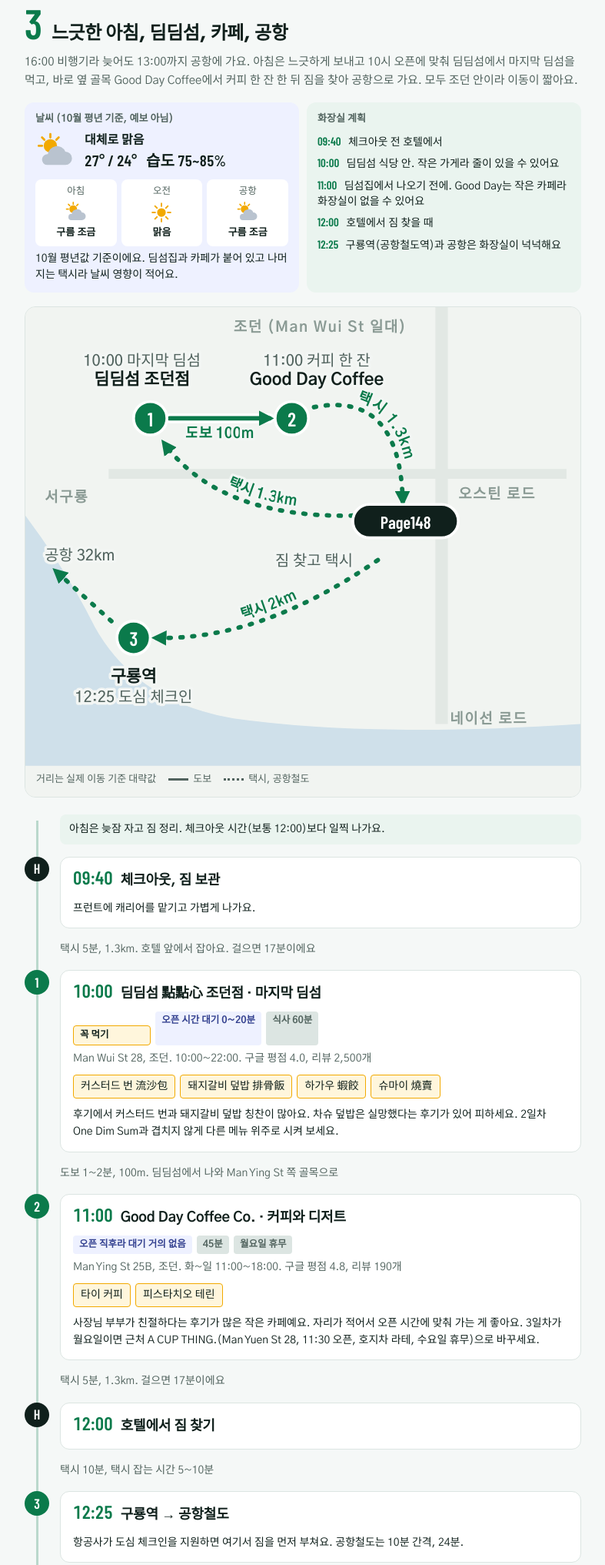
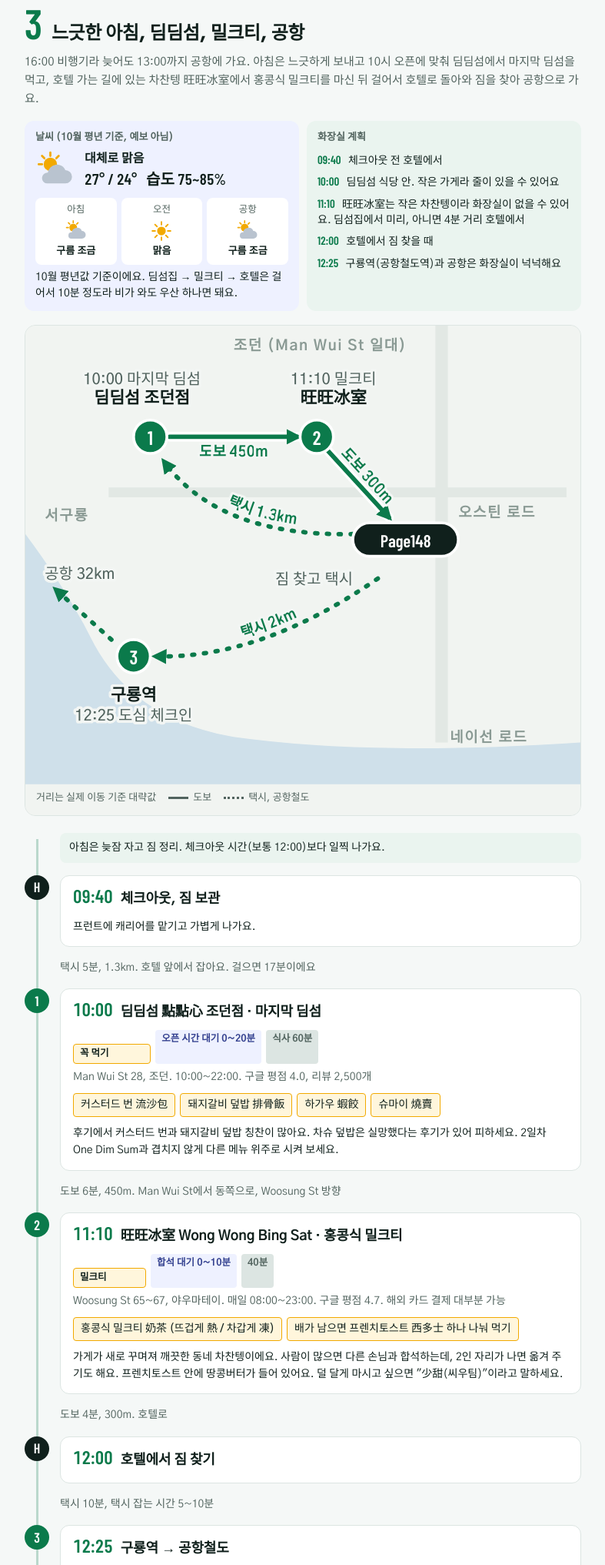
Before and after one commit to ghlee3401/travel2, a plain HTML site: page index.html in a window 1280 px wide. Shown: the part 8673-10706 px from the top of the page at 77% size, without its empty margins (246-1033 px from the left). Drawn offline with nearby package versions, Linux system fonts and the light colour scheme.

Commit message:
3일차 밀크티를 旺旺冰室로 변경, 호텔까지 도보
Co-Authored-By: Claude Opus 5.5 <noreply@anthropic.com>
Claude-Session: https://claude.ai/code/session_01EoGM9A9zeLnYAZgyHFJxHU

```diff
--- a/index.html
+++ b/index.html
@@ -417,15 +417,15 @@ footer{padding-block:26px 40px;color:var(--sub);font-size:13px}
 
 <!-- ===================== DAY 3 ===================== -->
 <section id="day3" class="d3">
-  <div class="dayhead"><span class="n">3</span><h2>느긋한 아침, 딤딤섬, 카페, 공항</h2></div>
-  <p class="lead">16:00 비행기라 늦어도 13:00까지 공항에 가요. 아침은 느긋하게 보내고 10시 오픈에 맞춰 딤딤섬에서 마지막 딤섬을 먹고, 바로 옆 골목 Good Day Coffee에서 커피 한 잔 한 뒤 짐을 찾아 공항으로 가요. 모두 조던 안이라 이동이 짧아요.</p>
+  <div class="dayhead"><span class="n">3</span><h2>느긋한 아침, 딤딤섬, 밀크티, 공항</h2></div>
+  <p class="lead">16:00 비행기라 늦어도 13:00까지 공항에 가요. 아침은 느긋하게 보내고 10시 오픈에 맞춰 딤딤섬에서 마지막 딤섬을 먹고, 호텔 가는 길에 있는 차찬텡 旺旺冰室에서 홍콩식 밀크티를 마신 뒤 걸어서 호텔로 돌아와 짐을 찾아 공항으로 가요.</p>
 
   <div class="daybox">
-    <div class="wx"><b>날씨 (10월 평년 기준, 예보 아님)</b><div class="wxtop"><svg role="img" aria-label="대체로 맑음"><use href="#i-partly"></use></svg><div><span class="wxsky">대체로 맑음</span><span class="wxv">27° / 24°</span><span class="wxv">습도 75~85%</span></div></div><div class="wxparts"><div>아침<svg aria-hidden="true"><use href="#i-partly"></use></svg><b>구름 조금</b></div><div>오전<svg aria-hidden="true"><use href="#i-sun"></use></svg><b>맑음</b></div><div>공항<svg aria-hidden="true"><use href="#i-partly"></use></svg><b>구름 조금</b></div></div><p>10월 평년값 기준이에요. 딤섬집과 카페가 붙어 있고 나머지는 택시라 날씨 영향이 적어요.</p></div>
+    <div class="wx"><b>날씨 (10월 평년 기준, 예보 아님)</b><div class="wxtop"><svg role="img" aria-label="대체로 맑음"><use href="#i-partly"></use></svg><div><span class="wxsky">대체로 맑음</span><span class="wxv">27° / 24°</span><span class="wxv">습도 75~85%</span></div></div><div class="wxparts"><div>아침<svg aria-hidden="true"><use href="#i-partly"></use></svg><b>구름 조금</b></div><div>오전<svg aria-hidden="true"><use href="#i-sun"></use></svg><b>맑음</b></div><div>공항<svg aria-hidden="true"><use href="#i-partly"></use></svg><b>구름 조금</b></div></div><p>10월 평년값 기준이에요. 딤섬집 → 밀크티 → 호텔은 걸어서 10분 정도라 비가 와도 우산 하나면 돼요.</p></div>
     <div class="wc"><b>화장실 계획</b><ul>
       <li><em>09:40</em> 체크아웃 전 호텔에서</li>
       <li><em>10:00</em> 딤딤섬 식당 안. 작은 가게라 줄이 있을 수 있어요</li>
-      <li><em>11:00</em> 딤섬집에서 나오기 전에. Good Day는 작은 카페라 화장실이 없을 수 있어요</li>
+      <li><em>11:10</em> 旺旺冰室는 작은 차찬텡이라 화장실이 없을 수 있어요. 딤섬집에서 미리, 아니면 4분 거리 호텔에서</li>
       <li><em>12:00</em> 호텔에서 짐 찾을 때</li>
       <li><em>12:25</em> 구룡역(공항철도역)과 공항은 화장실이 넉넉해요</li>
     </ul></div>
@@ -433,7 +433,7 @@ footer{padding-block:26px 40px;color:var(--sub);font-size:13px}
 
   <div class="map">
   <svg viewBox="0 0 400 330" role="img" aria-label="3일차 동선 지도">
-    <defs><marker id="m3" viewBox="0 0 10 10" refX="7" refY="5" markerWidth="11" markerHeight="11" markerUnits="userSpaceOnUse" orient="auto-start-reverse"><path d="M0 0L10 5L0 10z" fill="#0B7A4B"></path></marker><path id="day3p0" d="M100 98 Q140 152 236 150"></path><path id="day3p1" d="M104 80 L176 80"></path><path id="day3p2" d="M208 72 Q270 60 272 140"></path><path id="day3p3" d="M94 238 Q170 240 254 182"></path></defs>
+    <defs><marker id="m3" viewBox="0 0 10 10" refX="7" refY="5" markerWidth="11" markerHeight="11" markerUnits="userSpaceOnUse" orient="auto-start-reverse"><path d="M0 0L10 5L0 10z" fill="#0B7A4B"></path></marker><path id="day3p0" d="M100 98 Q140 152 236 150"></path><path id="day3p1" d="M104 80 L196 80"></path><path id="day3p2" d="M218 90 L262 138"></path><path id="day3p3" d="M94 238 Q170 240 254 182"></path></defs>
     <rect width="400" height="330" fill="#F1F4F1"></rect>
     <path d="M0 150 L0 330 L400 330 L400 300 Q250 310 150 296 Q80 284 50 230 Q30 190 0 150 Z" fill="#CFE0EA"></path>
     <path d="M300 0 L300 300" stroke="#E2E8E4" stroke-width="9"></path>
@@ -442,23 +442,23 @@ footer{padding-block:26px 40px;color:var(--sub);font-size:13px}
     <text class="area" x="312" y="138">오스틴 로드</text>
     <text class="area" x="14" y="140">서구룡</text>
     <text class="area" x="150" y="18">조던 (Man Wui St 일대)</text>
-    <g class="cs"><path d="M104 80 L176 80"></path></g>
+    <g class="cs"><path d="M104 80 L196 80"></path><path d="M218 90 L262 138"></path></g>
     <g class="rt" stroke="#0B7A4B">
       <path class="dash" d="M236 150 Q140 152 100 98" marker-end="url(#m3)"></path>
-      <path d="M104 80 L176 80" marker-end="url(#m3)"></path>
-      <path class="dash" d="M208 72 Q270 60 272 140" marker-end="url(#m3)"></path>
+      <path d="M104 80 L196 80" marker-end="url(#m3)"></path>
+      <path d="M218 90 L262 138" marker-end="url(#m3)"></path>
       <path class="dash" d="M254 182 Q170 240 94 238" marker-end="url(#m3)"></path>
       <path class="dash" d="M62 226 L22 190" marker-end="url(#m3)"></path>
     </g>
     <rect x="236" y="142" width="76" height="24" rx="12" fill="#10201C" stroke="#fff" stroke-width="2"></rect>
     <text class="pill" x="274" y="154.5">Page148</text>
-    <g fill="#0B7A4B"><text class="dl" dy="-5"><textPath href="#day3p0" startOffset="55%" text-anchor="middle">택시 1.3km</textPath></text><text class="dl" dy="14"><textPath href="#day3p1" startOffset="50%" text-anchor="middle">도보 100m</textPath></text><text class="dl" dy="-5"><textPath href="#day3p2" startOffset="50%" text-anchor="middle">택시 1.3km</textPath></text><text class="dl" dy="-5"><textPath href="#day3p3" startOffset="50%" text-anchor="middle">택시 2km</textPath></text></g>
+    <g fill="#0B7A4B"><text class="dl" dy="-5"><textPath href="#day3p0" startOffset="55%" text-anchor="middle">택시 1.3km</textPath></text><text class="dl" dy="14"><textPath href="#day3p1" startOffset="50%" text-anchor="middle">도보 450m</textPath></text><text class="dl" dy="-5"><textPath href="#day3p2" startOffset="50%" text-anchor="middle">도보 300m</textPath></text><text class="dl" dy="-5"><textPath href="#day3p3" startOffset="50%" text-anchor="middle">택시 2km</textPath></text></g>
     <g fill="#0B7A4B" stroke="#fff" stroke-width="2">
-      <circle cx="90" cy="80" r="12"></circle><circle cx="192" cy="80" r="12"></circle><circle cx="78" cy="238" r="12"></circle>
+      <circle cx="90" cy="80" r="12"></circle><circle cx="210" cy="80" r="12"></circle><circle cx="78" cy="238" r="12"></circle>
     </g>
-    <text class="num" x="90" y="80.5">1</text><text class="num" x="192" y="80.5">2</text><text class="num" x="78" y="238.5">3</text>
+    <text class="num" x="90" y="80.5">1</text><text class="num" x="210" y="80.5">2</text><text class="num" x="78" y="238.5">3</text>
     <text class="nm" x="84" y="56" text-anchor="middle">딤딤섬 조던점</text><text class="tm" x="84" y="42" text-anchor="middle">10:00 마지막 딤섬</text>
-    <text class="nm" x="210" y="56" text-anchor="middle">Good Day Coffee</text><text class="tm" x="210" y="42" text-anchor="middle">11:00 커피 한 잔</text>
+    <text class="nm" x="222" y="56" text-anchor="middle">旺旺冰室</text><text class="tm" x="222" y="42" text-anchor="middle">11:10 밀크티</text>
     <text class="tm" x="236" y="186" text-anchor="end">짐 찾고 택시</text>
     <text class="nm" x="78" y="270" text-anchor="middle">구룡역</text><text class="tm" x="78" y="284" text-anchor="middle">12:25 도심 체크인</text>
     <text class="tm" x="14" y="182">공항 32km</text>
@@ -475,13 +475,13 @@ footer{padding-block:26px 40px;color:var(--sub);font-size:13px}
       <p class="where">Man Wui St 28, 조던. 10:00~22:00. 구글 평점 4.0, 리뷰 2,500개</p>
       <ul class="eat"><li>커스터드 번 流沙包</li><li>돼지갈비 덮밥 排骨飯</li><li>하가우 蝦餃</li><li>슈마이 燒賣</li></ul>
       <p class="tip">후기에서 커스터드 번과 돼지갈비 덮밥 칭찬이 많아요. 차슈 덮밥은 실망했다는 후기가 있어 피하세요. 2일차 One Dim Sum과 겹치지 않게 다른 메뉴 위주로 시켜 보세요.</p></div></li>
-    <li class="move">도보 1~2분, 100m. 딤딤섬에서 나와 Man Ying St 쪽 골목으로</li>
-    <li class="stop"><div class="no">2</div><div class="body"><div class="hd"><time>11:00</time><h3>Good Day Coffee Co. · 커피와 디저트</h3></div>
-      <div class="chips"><span class="chip wait">오픈 직후라 대기 거의 없음</span><span class="chip">45분</span><span class="chip">월요일 휴무</span></div>
-      <p class="where">Man Ying St 25B, 조던. 화~일 11:00~18:00. 구글 평점 4.8, 리뷰 190개</p>
-      <ul class="eat"><li>타이 커피</li><li>피스타치오 테린</li></ul>
-      <p class="tip">사장님 부부가 친절하다는 후기가 많은 작은 카페예요. 자리가 적어서 오픈 시간에 맞춰 가는 게 좋아요. 3일차가 월요일이면 근처 A CUP THING.(Man Yuen St 28, 11:30 오픈, 호지차 라테, 수요일 휴무)으로 바꾸세요.</p></div></li>
-    <li class="move">택시 5분, 1.3km. 걸으면 17분이에요</li>
+    <li class="move">도보 6분, 450m. Man Wui St에서 동쪽으로, Woosung St 방향</li>
+    <li class="stop"><div class="no">2</div><div class="body"><div class="hd"><time>11:10</time><h3>旺旺冰室 Wong Wong Bing Sat · 홍콩식 밀크티</h3></div>
+      <div class="chips"><span class="chip must">밀크티</span><span class="chip wait">합석 대기 0~10분</span><span class="chip">40분</span></div>
+      <p class="where">Woosung St 65~67, 야우마테이. 매일 08:00~23:00. 구글 평점 4.7. 해외 카드 결제 대부분 가능</p>
+      <ul class="eat"><li>홍콩식 밀크티 奶茶 (뜨겁게 熱 / 차갑게 凍)</li><li>배가 남으면 프렌치토스트 西多士 하나 나눠 먹기</li></ul>
+      <p class="tip">가게가 새로 꾸며져 깨끗한 동네 차찬텡이에요. 사람이 많으면 다른 손님과 합석하는데, 2인 자리가 나면 옮겨 주기도 해요. 프렌치토스트 안에 땅콩버터가 들어 있어요. 덜 달게 마시고 싶으면 "少甜(씨우팀)"이라고 말하세요.</p></div></li>
+    <li class="move">도보 4분, 300m. 호텔로</li>
     <li class="stop"><div class="no h">H</div><div class="body"><div class="hd"><time>12:00</time><h3>호텔에서 짐 찾기</h3></div></div></li>
     <li class="move">택시 10분, 택시 잡는 시간 5~10분</li>
     <li class="stop"><div class="no">3</div><div class="body"><div class="hd"><time>12:25</time><h3>구룡역 → 공항철도</h3></div>
@@ -498,8 +498,7 @@ footer{padding-block:26px 40px;color:var(--sub);font-size:13px}
   <div class="box warn"><h3>여행 날짜가 정해지면 확인할 것</h3>
     <ul>
       <li>Kau Kee는 일요일에 쉬어요. 2일차가 일요일이면 Wellington St의 Tsim Chai Kee로 바꾸세요.</li>
-      <li>Good Day Coffee는 월요일에 쉬어요. 3일차가 월요일이면 A CUP THING.(수요일 휴무)으로 바꾸세요.</li>
-      <li>피크트램은 주말과 공휴일에 대기가 가장 길어요. 2일차가 주말이면 15:30까지 승강장에 가서 줄을 서세요.</li>
+            <li>피크트램은 주말과 공휴일에 대기가 가장 길어요. 2일차가 주말이면 15:30까지 승강장에 가서 줄을 서세요.</li>
       <li>일몰 시각에 맞춰 피크트램 줄서기 시간을 조정하세요. 10월 초 18:05쯤, 10월 말 17:50쯤이에요.</li>
       <li>날씨는 출발 9일 전부터 홍콩 천문대(HKO) 9일 예보로 확인하세요. 이 페이지의 날씨는 10월 평년값이에요.</li>
       <li>10월은 태풍이 올 수 있는 끝 무렵이에요. 태풍 신호 8호가 걸리면 가게와 페리, 피크트램이 멈추고 MTR만 다녀요.</li>
--- a/sw.js
+++ b/sw.js
@@ -1,5 +1,5 @@
 /* 홍콩 여행앱 service worker — offline cache-first */
-var CACHE = "hk-trip-v24";
+var CACHE = "hk-trip-v25";
 var ASSETS = [
   "./",
   "./index.html",
```
